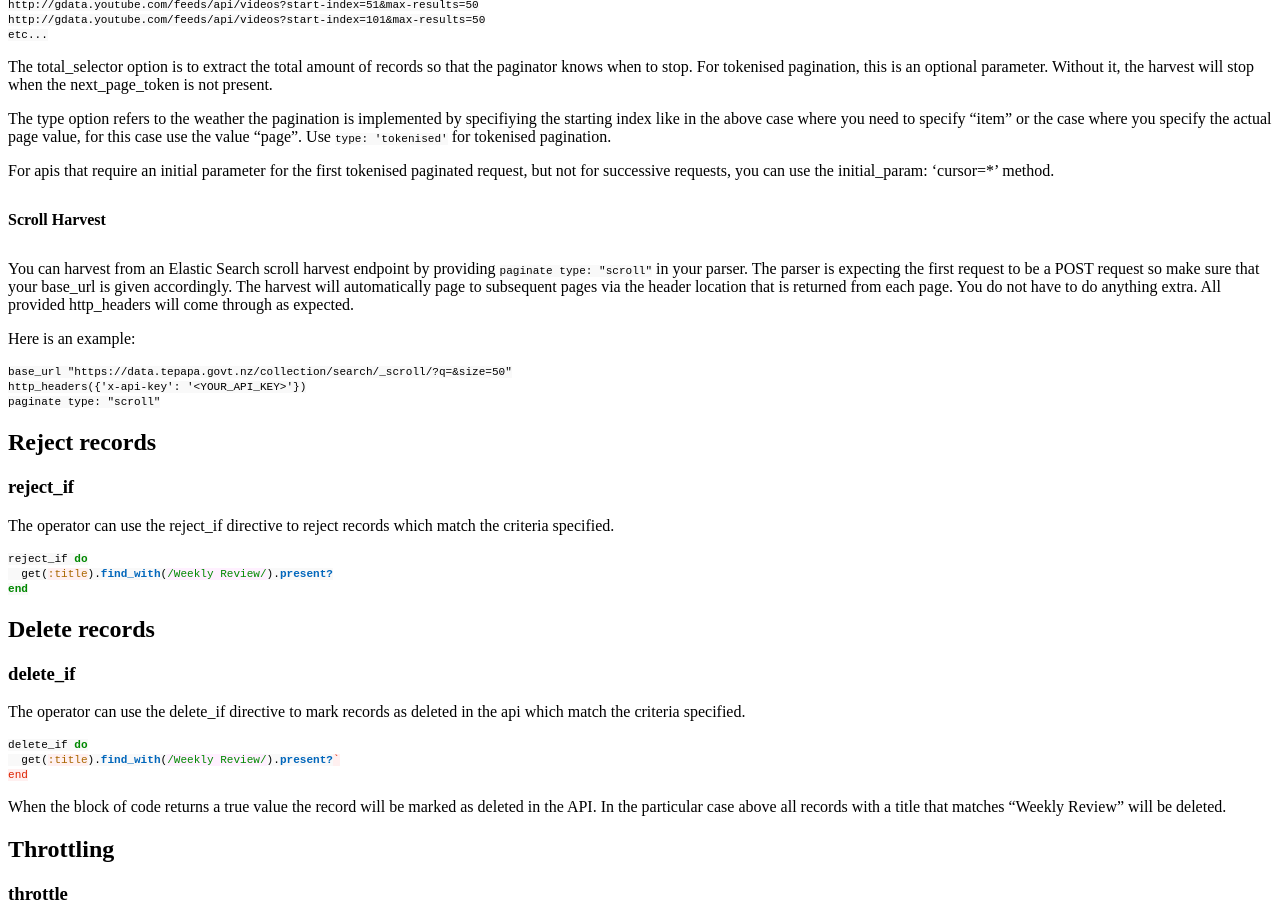
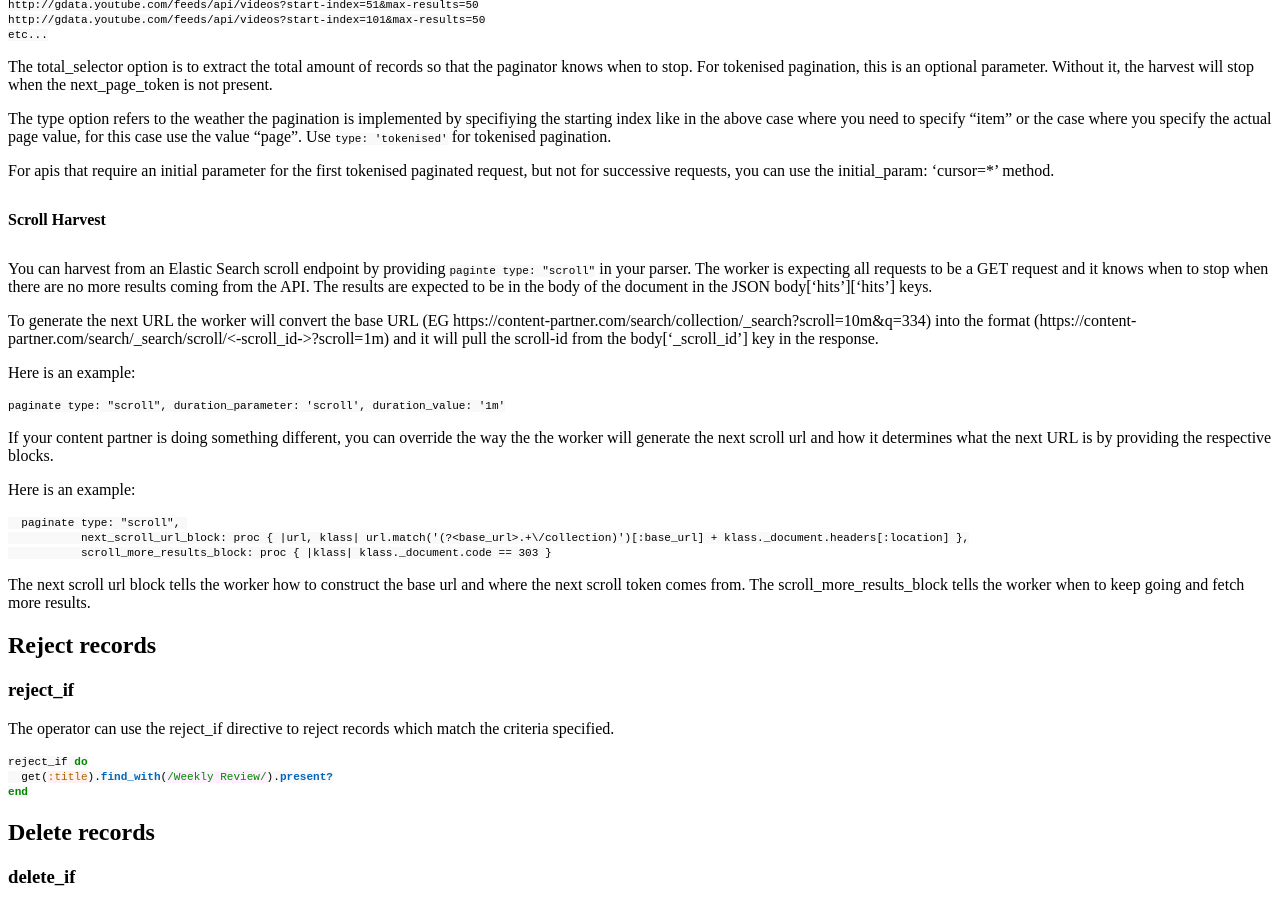
Before and after one commit to DigitalNZ/supplejack, a Jekyll site: the page built from _posts/2014-05-01-parser-dsl-domain-specific-language.md, in a window 1280 px wide and 900 px high, scrolled down 2320 px. Built offline with Jekyll 4.4.1, drawn with Linux system fonts in a browser that asks for light colours; Markdown is read by kramdown in place of the engine named in the settings; a style sheet for code colours, icons or effects is not loaded.

Commit message:
update DSL

````diff
--- a/_posts/2014-05-01-parser-dsl-domain-specific-language.md
+++ b/_posts/2014-05-01-parser-dsl-domain-specific-language.md
@@ -97,15 +97,28 @@ For apis that require an initial parameter for the first tokenised paginated req
 
 #### Scroll Harvest
 
-You can harvest from an Elastic Search scroll harvest endpoint by providing `paginate type: "scroll"` in your parser. The parser is expecting the first request to be a POST request so make sure that your base_url is given accordingly. The harvest will automatically page to subsequent pages via the header location that is returned from each page. You do not have to do anything extra. All provided http_headers will come through as expected.
+You can harvest from an Elastic Search scroll endpoint by providing `paginte type: "scroll"` in your parser. The worker is expecting all requests to be a GET request and it knows when to stop when there are no more results coming from the API. The results are expected to be in the body of the document in the JSON body['hits']['hits'] keys.
+
+To generate the next URL the worker will convert the base URL (EG https://content-partner.com/search/collection/_search?scroll=10m&q=334) into the format (https://content-partner.com/search/_search/scroll/<-scroll_id->?scroll=1m) and it will pull the scroll-id from the body['_scroll_id'] key in the response.
 
 Here is an example:
 
 ```
-base_url "https://data.tepapa.govt.nz/collection/search/_scroll/?q=&size=50"
-http_headers({'x-api-key': '<YOUR_API_KEY>'})
-paginate type: "scroll"
+paginate type: "scroll", duration_parameter: 'scroll', duration_value: '1m'
 ```
+
+If your content partner is doing something different, you can override the way the the worker will generate the next scroll url and how it determines what the next URL is by providing the respective blocks.
+
+Here is an example:
+
+```
+  paginate type: "scroll",
+  	   next_scroll_url_block: proc { |url, klass| url.match('(?<base_url>.+\/collection)')[:base_url] + klass._document.headers[:location] },
+           scroll_more_results_block: proc { |klass| klass._document.code == 303 }
+```
+
+The next scroll url block tells the worker how to construct the base url and where the next scroll token comes from.
+The scroll_more_results_block tells the worker when to keep going and fetch more results.
 
 ## Reject records
 ### reject_if
````
